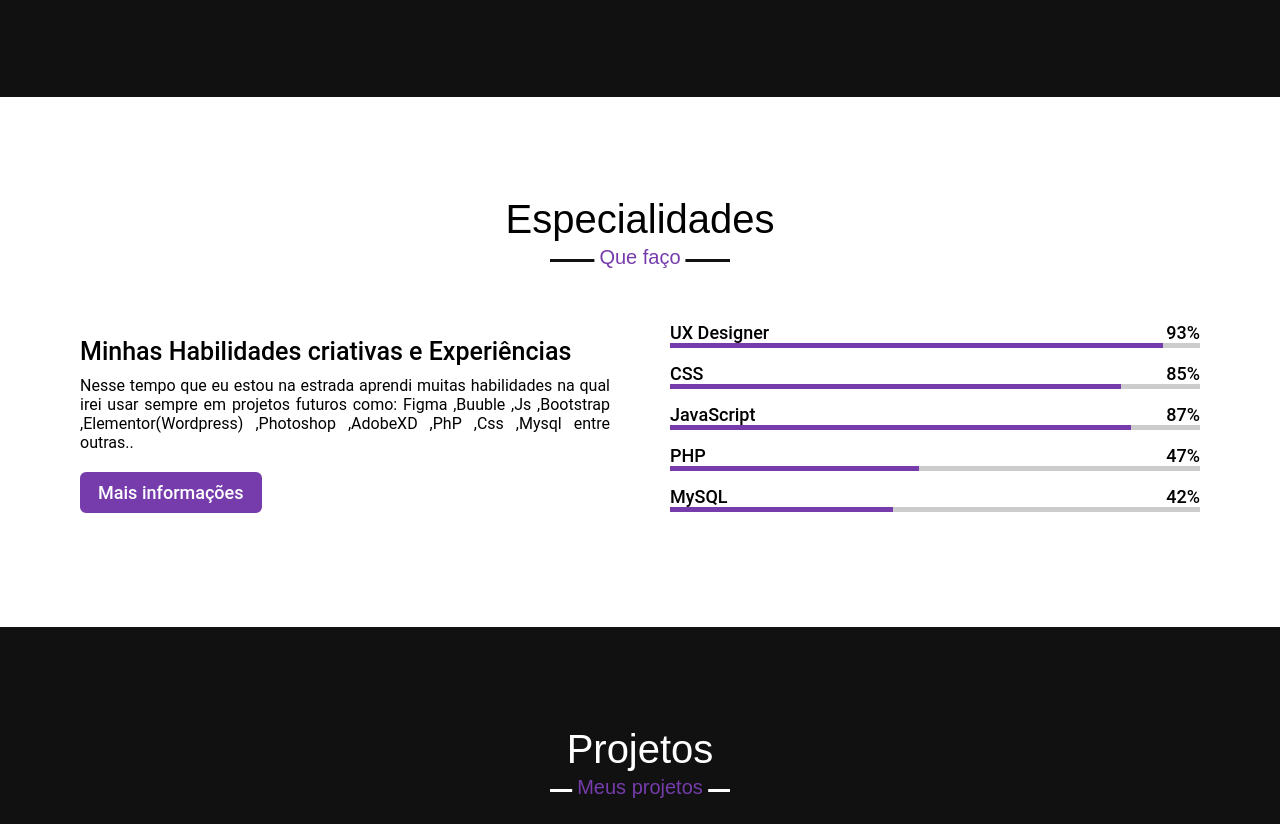
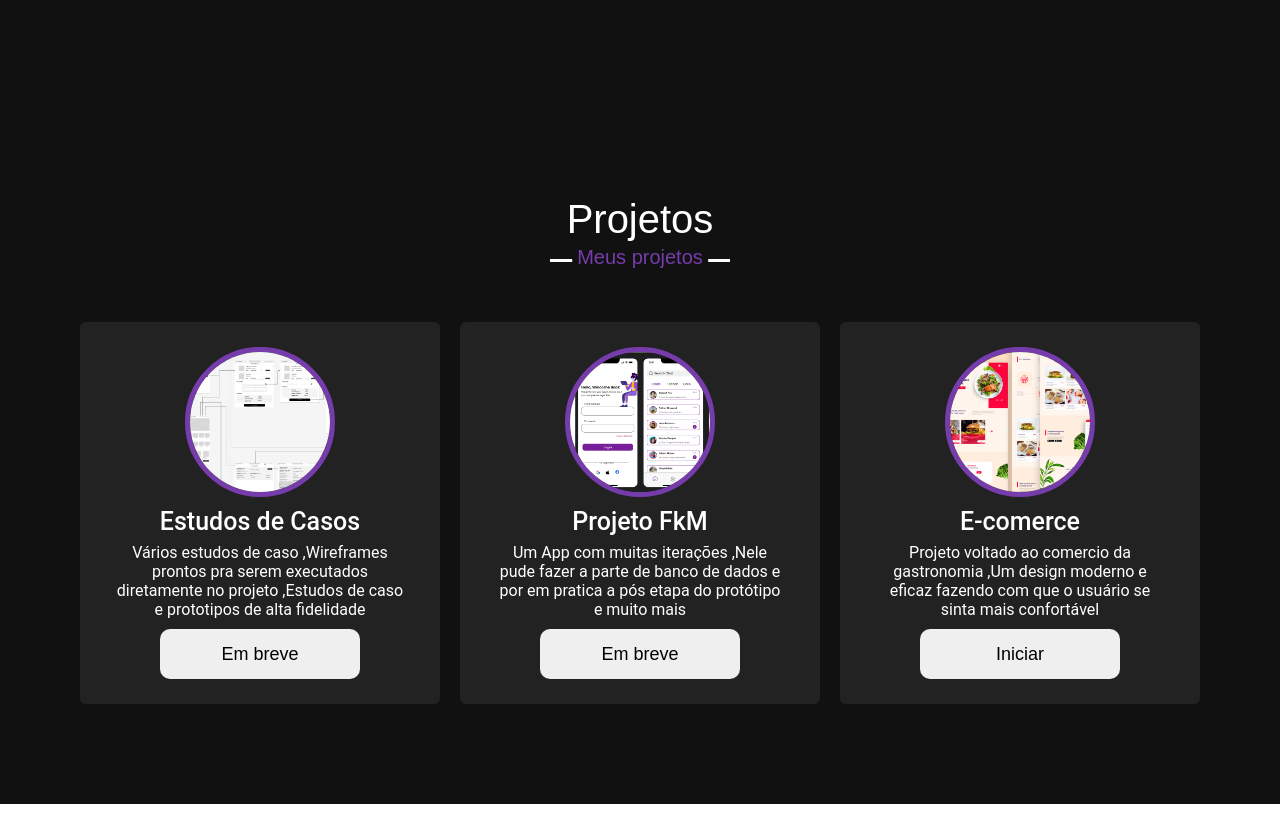
Before and after one commit to dev-franklin/portifolio-fran, a plain HTML site: page index.html in a window 1280 px wide. Shown: the part 1753-2577 px from the top of the page. Drawn offline with nearby package versions, Linux system fonts and the light colour scheme.

Commit message:
Update index.html

```diff
--- a/index.html
+++ b/index.html
@@ -87,59 +87,6 @@
             </div>
         </div>
     </section>
-
-     <!--sessão especialidade-->
-     <section class="skills" id="skills">
-        <div class="max-width">
-            <h2 class="title">Especialidades</h2>
-            <div class="skills-content">
-                <div class="column left">
-                    <div class="text">Minhas Habilidades criativas e Experiências</div>
-                    <p>Nesse tempo que eu estou na estrada aprendi muitas habilidades na qual irei usar sempre em projetos futuros como: Figma ,Buuble ,Js ,Bootstrap ,Elementor(Wordpress) ,Photoshop ,AdobeXD ,PhP ,Css ,Mysql entre outras..</p>
-                    <a href="#teams">Mais informações</a>
-                </div>
-                <div class="column right">
-                   <div class="bars">
-                       <div class="info">
-                           <span>UX Designer</span>
-                           <span>93%</span>
-                       </div>
-                       <div class="line html"></div>
-                   </div>
-                   <div class="bars">
-                    <div class="info">
-                        <span>CSS</span>
-                        <span>85%</span>
-                    </div>
-                    <div class="line css"></div>
-                </div>
-                <div class="bars">
-                    <div class="info">
-                        <span>JavaScript</span>
-                        <span>87%</span>
-                    </div>
-                    <div class="line js"></div>
-                </div>
-                <div class="bars">
-                    <div class="info">
-                        <span>PHP</span>
-                        <span>47%</span>
-                    </div>
-                    <div class="line php"></div>
-                </div>
-                <div class="bars">
-                    <div class="info">
-                        <span>MySQL</span>
-                        <span>42%</span>
-                    </div>
-                    <div class="line mysql"></div>
-                </div>
-                </div>
-            </div>
-        </div>
-    </section>
-
-     <!--sessão equipe-->
      <section class="teams" id="teams">
         <div class="max-width">
             <h2 class="title">Projetos</h2>
```
